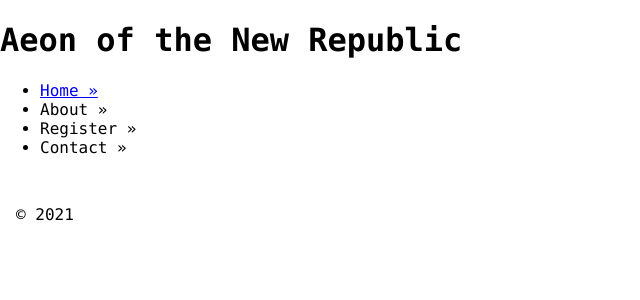
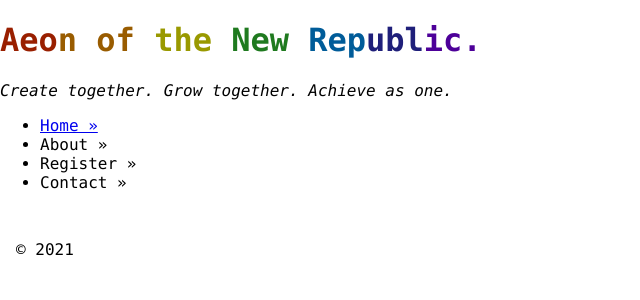
Before and after one commit to herbeeg/aotnr-web, a Flask app: page / in a window 1280 px wide. Shown: the top 300 px of the page, without its empty margins (0-640 px from the left). Run offline with Flask 2, Linux system fonts and the light colour scheme.

Commit message:
Custom h1 styling using Republic colours and adding subtitle

```diff
--- a/templates/partials/header.html
+++ b/templates/partials/header.html
@@ -1,9 +1,11 @@
 <header>
     <div class="title">
-        <h1>Aeon of the New Republic</h1>
+        <h1>
+            <span style="color: rgb(153, 31, 0)">Aeo</span><span style="color: rgb(153, 92, 0)">n of</span><span style="color: rgb(153, 153, 0)"> the</span><span style="color: rgb(31, 122, 31)"> New</span><span style="color: rgb(0, 92, 153)"> Rep</span><span style="color: rgb(31, 31, 122)">ubl</span><span style="color: rgb(77, 0, 153)">ic.</span>
+        </h1>
     </div>
     <div class="sub-title">
-        <i></i>
+        <i>Create together. Grow together. Achieve as one.</i>
     </div>
     {% include "partials/navigation.html" %}
 </header>
```
